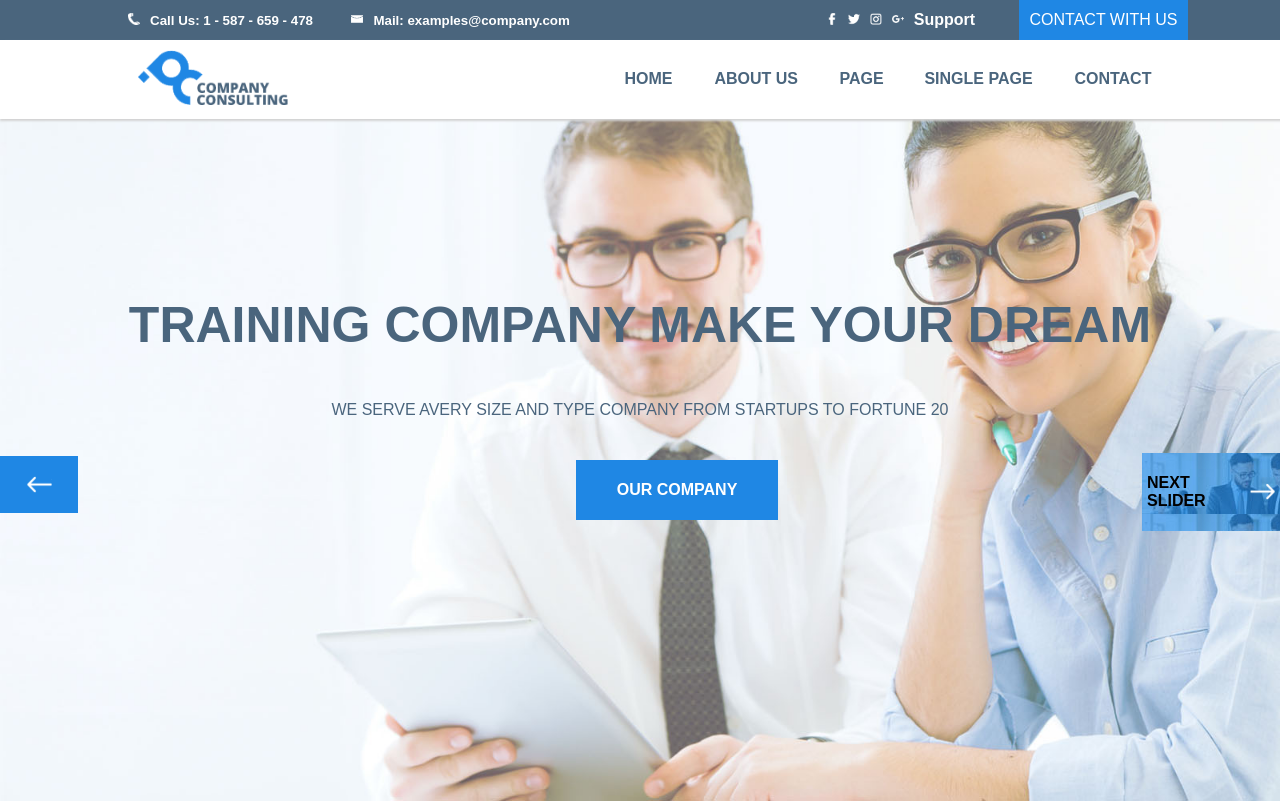
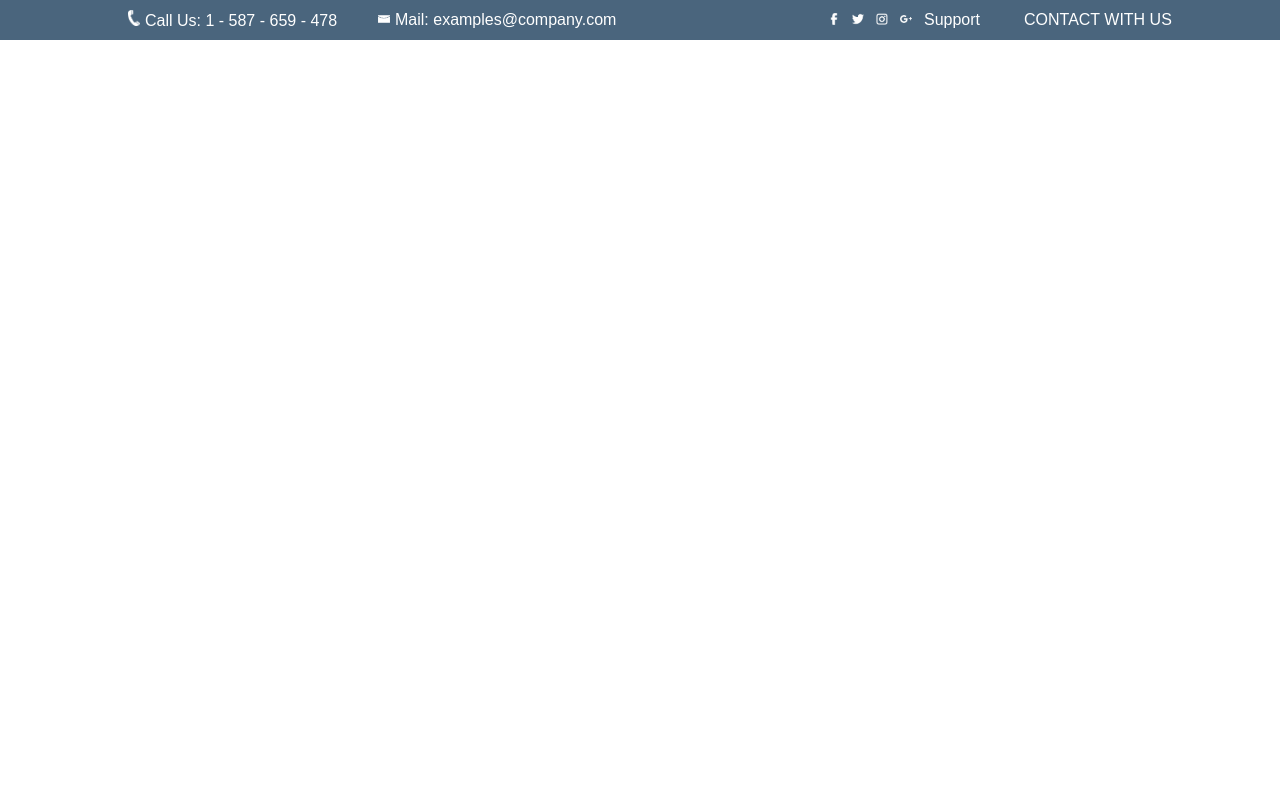
Before and after one commit to Lexander1108/unibrix-tasks, a plain HTML site: page first-homework/index.html in a window 1280 px wide. Shown: the top 803 px of the page. Drawn offline with Linux system fonts and the light colour scheme.

Commit message:
replaced margins with grids

```diff
--- a/first-homework/index.html
+++ b/first-homework/index.html
@@ -6,57 +6,13 @@
   <link rel="stylesheet" href="style.css">
 </head>
 <body>
-<nav class="topNavigation">
-  <a class="callUsNavigationBarOption"><img src="images/handset-icon.png" alt="handset-icon">Call Us: 1 - 587 - 659 - 478</a>
-  <a class="emailNavigationBarOption"><img src="images/email-icon.png" alt="email-icon">Mail: examples@company.com</a>
-  <a class="facebookNavigationBarOption"><img src="images/facebook-icon.png" alt="facebook-icon"></a>
-  <a class="twitterNavigationBarOption"><img src="images/twitter-icon.png" alt="twitter-icon"></a>
-  <a class="instagramNavigationBarOption"><img src="images/instagram-icon.png" alt="instagram-icon"></a>
-  <a class="googleNavigationBarOption"><img src="images/google-icon.png" alt="google-icon"></a>
-  <a class="supportNavigationBarOption">Support</a>
-  <a class="contactWithUsNavigationBarOption">CONTACT WITH US</a>
+<nav class="top-navigation">
+  <a class="top-navigation__call-us-option"><img src="images/handset-icon.png" alt="handset-icon">Call Us: 1 - 587 - 659 - 478</a>
+  <a class="top-navigation__email-option"><img src="images/email-icon.png" alt="email-icon">Mail: examples@company.com</a>
+  <a class="top-navigation__facebook-option"><img src="images/facebook-icon.png" alt="facebook-icon"></a>
+  <a class="top-navigation__twitter-option"><img src="images/twitter-icon.png" alt="twitter-icon"></a>
+  <a class="top-navigation__instagram-option"><img src="images/instagram-icon.png" alt="instagram-icon"></a>
+  <a class="top-navigation__google-option"><img src="images/google-icon.png" alt="google-icon.png"></a>
+  <a class="top-navigation__support-option">Support</a>
+  <a class="top-navigation__contact-with-us-option">CONTACT WITH US</a>
 </nav>
-<section class="navigation">
-  <a></a>
-  <a><img src="images/company-logo.png" class="navigationBarLogo" alt="company-logo"></a>
-  <a class="homeNavigationBarOption">HOME</a>
-  <a class="aboutUsNavigationBarOption">ABOUT US</a>
-  <a class="pageNavigationBarOption">PAGE</a>
-  <a class="singlePageNavigationBarOption">SINGLE PAGE</a>
-  <a class="contactNavigationBarOption">CONTACT</a>
-  <a></a>
-</section>
-<section>
-  <img class="bigBackgroundImage" src="images/background-photo1.jpg" alt="background-slide">
-</section>
-<section>
-  <h1 class="heading">TRAINING COMPANY MAKE YOUR DREAM</h1>
-  <p class="objectiveTitle">WE SERVE AVERY SIZE AND TYPE COMPANY FROM STARTUPS TO FORTUNE 20</p>
-</section>
-<figure class="ourCompanyButton">
-  <p>OUR COMPANY</p>
-</figure>
-<aside class="leftBackgroundButton">
-  <img src="images/left-arrow-icon.png" alt="left-arrow">
-</aside>
-<aside class="rightBackgroundButton">
-  <p>NEXT SLIDER</p>
-  <img src="images/right-arrow-icon.png" alt="right-arrow">
-</aside>
-<section class="underBackgroundSliderPhoto">
-  <img src="images/aside-photo.jpg" class="asidePhoto" alt="right-arrow">
-  <div></div>
-  <div class="promoParagraph">
-    <h2>WE ARE <span class="blueColorWord">CONSULTING</span> COMPANY HELP YOU IN START</h2>
-    <p>Lorem ipsum dolor sit amet, consectetur adipiscing elit, sed do
-      eiusmod tempor incididunt ut labore et dolore magna aliqua. Ut
-      enim ad minim veniam, quis nostrud exercitation ullamco laboris
-      nisi ut aliquip ex ea commodo consequat. Duis aute irure dolor
-      in reprehenderit in voluptate velit esse cillum dolore eu fugiat
-      nulla pariatur. Excepteur sint occaecat cupidatat non proident,
-      sunt in culpa qui officia deserunt mollit anim id est laborum.</p>
-  </div>
-  <div></div>
-</section>
-</body>
-</html>
--- a/first-homework/style.css
+++ b/first-homework/style.css
@@ -4,214 +4,32 @@ body {
     position: relative;
 }
 
-.topNavigation {
-    display: flex;
+.top-navigation {
+    display: grid;
+    grid-template-columns: 10% 250px 250px auto 24px 24px 24px 24px 100px 20%;
     align-items: center;
     background-color: #4a657d;
+    color: white;
     height: 40px;
     width: 100%;
 }
-
-.callUsNavigationBarOption {
-    font-size: smaller;
-    font-weight: bold;
-    margin-left: 10%;
-    color: #ffffff;
-}
-
-.callUsNavigationBarOption img {
-    height: 12px;
+.top-navigation img {
     width: 12px;
-    margin-right: 10px;
-
-}
-
-.emailNavigationBarOption {
-    font-size: smaller;
-    font-weight: bold;
-    margin-left: 3%;
-    color: #ffffff;
-}
-
-.emailNavigationBarOption img {
-    width: 12px;
-    height: 12px;
-    margin-right: 10px;
-}
-
-.facebookNavigationBarOption {
-    color: #ffffff;
-    margin-left: 20%;
-    margin-right: 10px;
-}
-
-.facebookNavigationBarOption img {
-    width: 12px;
-    height: 12px;
-}
-
-.twitterNavigationBarOption {
-    color: #ffffff;
-    margin-right: 10px;
-}
-
-.twitterNavigationBarOption img {
-    width: 12px;
-    height: 12px;
-}
-
-.instagramNavigationBarOption {
-    color: #ffffff;
-    margin-right: 10px;
-}
-
-.instagramNavigationBarOption img {
-    width: 12px;
-    height: 12px;
-}
-
-.googleNavigationBarOption{
-    color: #ffffff;
-    margin-right: 10px;
-}
-
-.googleNavigationBarOption img {
-    width: 12px;
-    height: 12px;
-}
-
-.supportNavigationBarOption {
-    color: #ffffff;
-    font-weight: bold;
-    margin-right: 3%;
-}
-
-.contactWithUsNavigationBarOption {
-    background-color: #1f87e4;
-    color: white;
-    margin: 5px;
-    padding: 11px;
-}
-
-.navigation {
-    display: grid;
-    grid-template-columns: 10% 38% 90px 125px 85px 150px 7%;
-    box-shadow: 0 2px 2px lightgray;
-    width: 100%;
-    padding: 10px;
-    align-items: center;
-    background-color: white;
-    z-index: 11;
-    position: absolute;
-}
-
-.navigation a {
-    font-weight: bold;
-    color: #4a657d;
-}
-
-.navigationBarLogo {
-    width: 150px;
     height: auto;
 }
 
-.bigBackgroundImage {
-    background-image: url("images/background-photo1.jpg");
-    width: 100%;
-    height: auto;
-    z-index: 10;
-    position: relative;
+.top-navigation__call-us-option {
+    grid-column-start: 2;
 }
 
-.heading {
-    display: flex;
-    justify-content: center;
-    z-index: 11;
-    top: -550px;
-    color: #4a657d;
-    position: relative;
-    font-weight: bold;
-    font-size: 50px;
+.top-navigation__call-us-option img {
+    margin-right: 5px;
 }
 
-.objectiveTitle {
-    display: flex;
-    justify-content: center;
-    z-index: 11;
-    top: -545px;
-    position: relative;
-    color: #4a657d;
+.top-navigation__facebook-option {
+    grid-column-start: 5;
 }
 
-.ourCompanyButton {
-    display: flex;
-    justify-content: center;
-    background-color: #1f87e4;
-    color: white;
-    font-weight: bold;
-    padding: 5px;
-    width: 15%;
-    z-index: 11;
-    position: relative;
-    top: -520px;
-    margin-left: 45%;
+.top-navigation__email-option img {
+    margin-right: 5px;
 }
-
-.leftBackgroundButton {
-    display: flex;
-    justify-content: center;
-    background-color: #1f87e4;
-    padding: 20px;
-    width: 3%;
-    z-index: 11;
-    position: relative;
-    top: -600px
-}
-
-.leftBackgroundButton img {
-    width: 25px;
-    height: auto;
-}
-
-.rightBackgroundButton {
-    display: flex;
-    justify-content: center;
-    align-items: center;
-    background: url("images/next-slider.jpg");
-    font-weight: bold;
-    width: 10%;
-    margin-left: 0;
-    padding: 5px;
-    float: right;
-    z-index: 15;
-    position: relative;
-    top: -660px;
-}
-
-.rightBackgroundButton img {
-    width: 25px;
-    height: auto;
-    margin-left: 5px;
-}
-
-.asidePhoto {
-    display: flex;
-    position: relative;
-    width: 100%;
-    top: -200px;
-    height: auto;
-}
-
-.underBackgroundSliderPhoto {
-    display: grid;
-    grid-template-columns: 35% 10% 30% 10%;
-    top: -200px;
-}
-
-.blueColorWord{
-    color: #1f87e4;
-}
-
-.promoParagraph {
-    color: #4a657d;
-}
```
